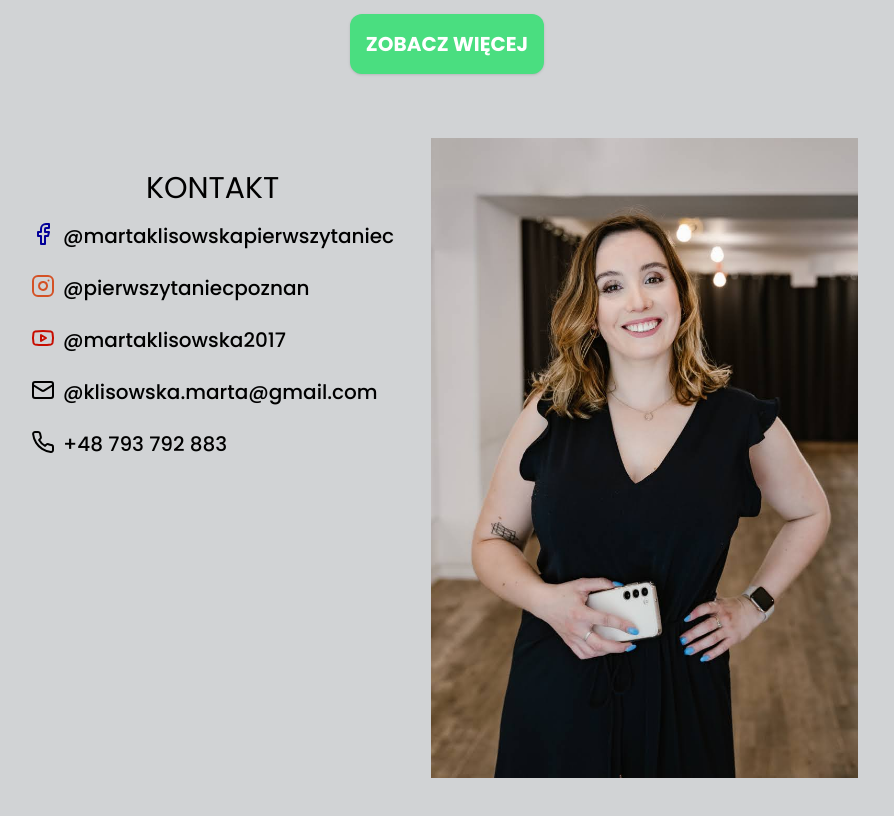
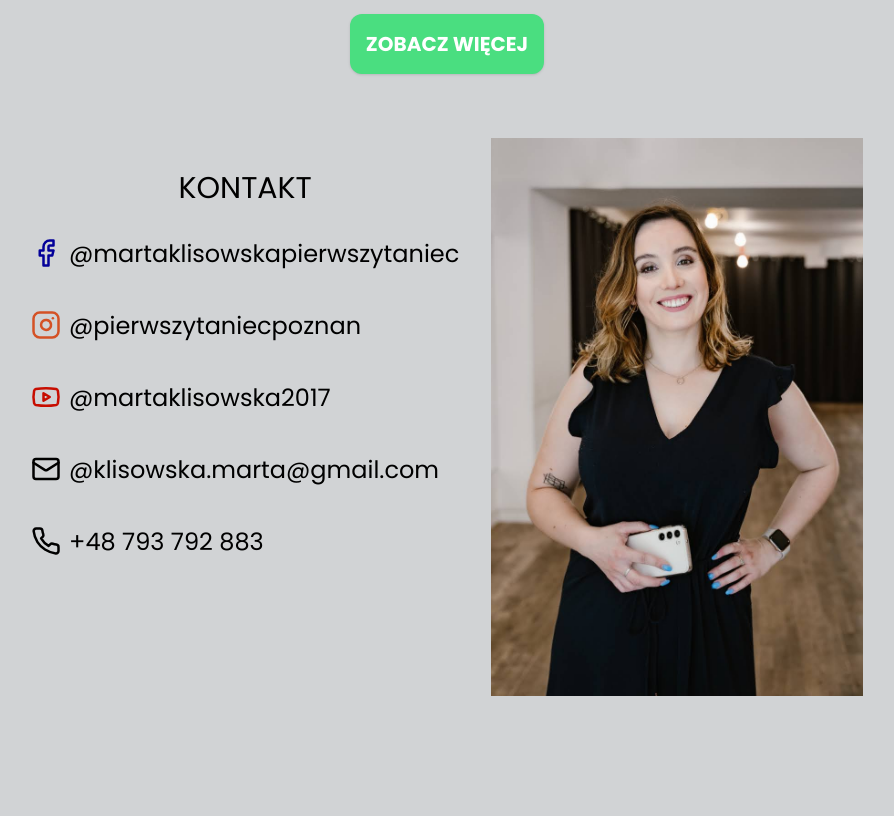
Before and after one commit to kainpets/marta_SPA, a Next.js app: page / in a window 1280 px wide. Shown: the part 3800-4616 px from the top of the page, without its empty margins (193-1087 px from the left). After the commit the page ends 4560 px from the top, so only its background shows below. Built offline with nearby package versions, Linux system fonts and the light colour scheme.

Commit message:
resize icons in kontakt

```diff
--- a/src/app/page.tsx
+++ b/src/app/page.tsx
@@ -237,27 +237,27 @@ export default function Home() {
               alt="Uśmiechnięta Marta czeka na kontakt"
               className='px-4 object-scale-down sm:max-h-[80vh]' />
           </div>
-          <div className='pt-8 px-4 text-xl'>
+          <div className='pt-8 px-4 '>
             <h2 id='kontakt' className="text-3xl text-center">KONTAKT</h2>
-            <ul className="font-medium mt-4 flex flex-col gap-6 md:text-xl">
+            <ul className="mt-8 flex flex-col gap-6 md:text-xl xl:gap-10 xl:text-2xl">
               <li className="flex flex-row gap-2">
-                <FacebookIcon color="#030099" />
+                <FacebookIcon size="30px" color="#030099" />
                 <a href="https://www.facebook.com/martaklisowskapierwszytaniec" target="_blank">@martaklisowskapierwszytaniec</a>
               </li>
               <li className="flex flex-row gap-2">
-                <Instagram color="#d45125" />
+                <Instagram size="30px" color="#d45125" />
                 <a href="https://www.instagram.com/pierwszytaniecpoznan/" target="_blank">@pierwszytaniecpoznan</a>
               </li>
               <li className="flex flex-row gap-2">
-                <Youtube color="#c70d00" />
+                <Youtube size="30px" color="#c70d00" />
                 <a href="https://www.youtube.com/@martaklisowska2017" target="_blank">@martaklisowska2017</a>
               </li>
               <li className="flex flex-row gap-2">
-                <Mail />
+                <Mail size="30px" />
                 <a href="mailto:klisowska.marta@gmail.com?subject=Pytanie&body=Interesują mnie zajęcia" target="_blank">@klisowska.marta@gmail.com</a>
               </li>
               <li className="flex flex-row gap-2">
-                <Phone />
+                <Phone size="30px"/>
                 <a href="tel:793792883">+48 793 792 883</a>
               </li>
             </ul>
```
